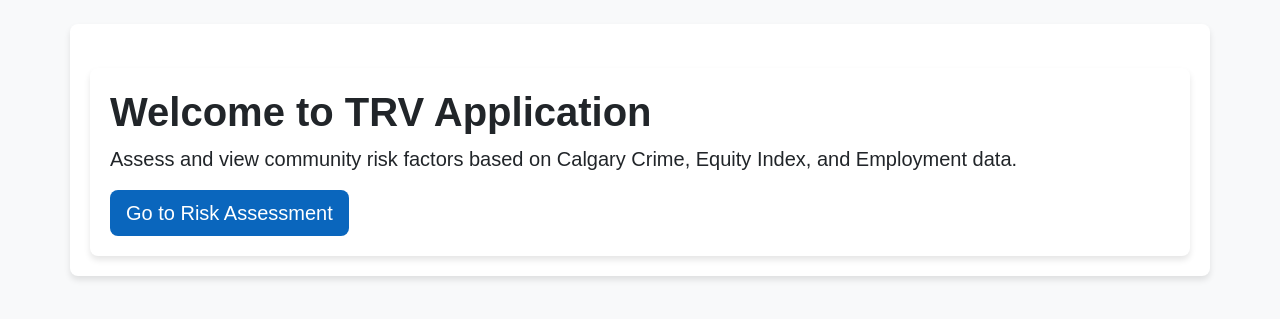
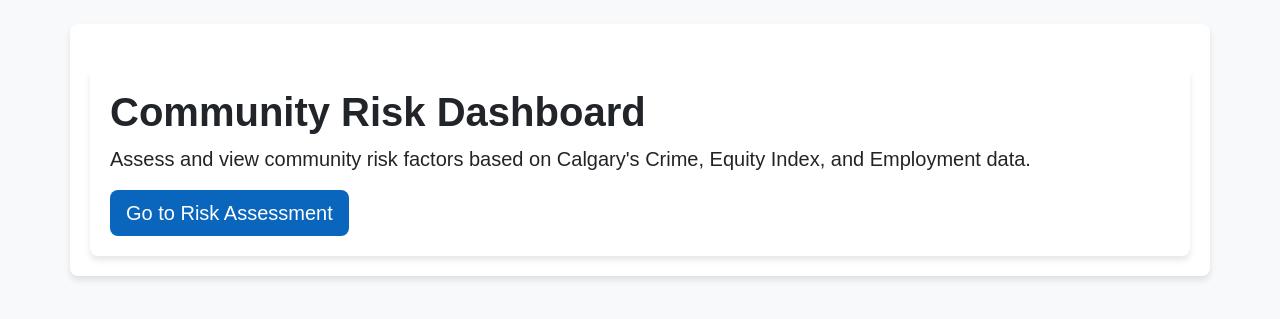
Before and after one commit to hcart15/TRV_WebApp_Deploy, a Flask app: page / in a window 1280 px wide. Shown: the part 56-375 px from the top of the page. Run offline with Flask 3, Linux system fonts and the light colour scheme; parts of the project's set-up code (start-up, migrations or seed data) failed here and were passed over; some libraries are stand-ins or nearby versions.

Commit message:
Update index.html

```diff
--- a/templates/index.html
+++ b/templates/index.html
@@ -2,8 +2,8 @@
 
 {% block content %}
 <div class="container mt-4">
-    <h1 class="display-4">Welcome to TRV Application</h1>
-    <p class="lead">Assess and view community risk factors based on Calgary Crime, Equity Index, and Employment data.</p>
+    <h1 class="display-4">Community Risk Dashboard</h1>
+    <p class="lead">Assess and view community risk factors based on Calgary's Crime, Equity Index, and Employment data.</p>
     <a class="btn btn-primary btn-lg" href="{{ url_for('risk') }}" role="button">Go to Risk Assessment</a>
 </div>
 {% endblock %}
```
